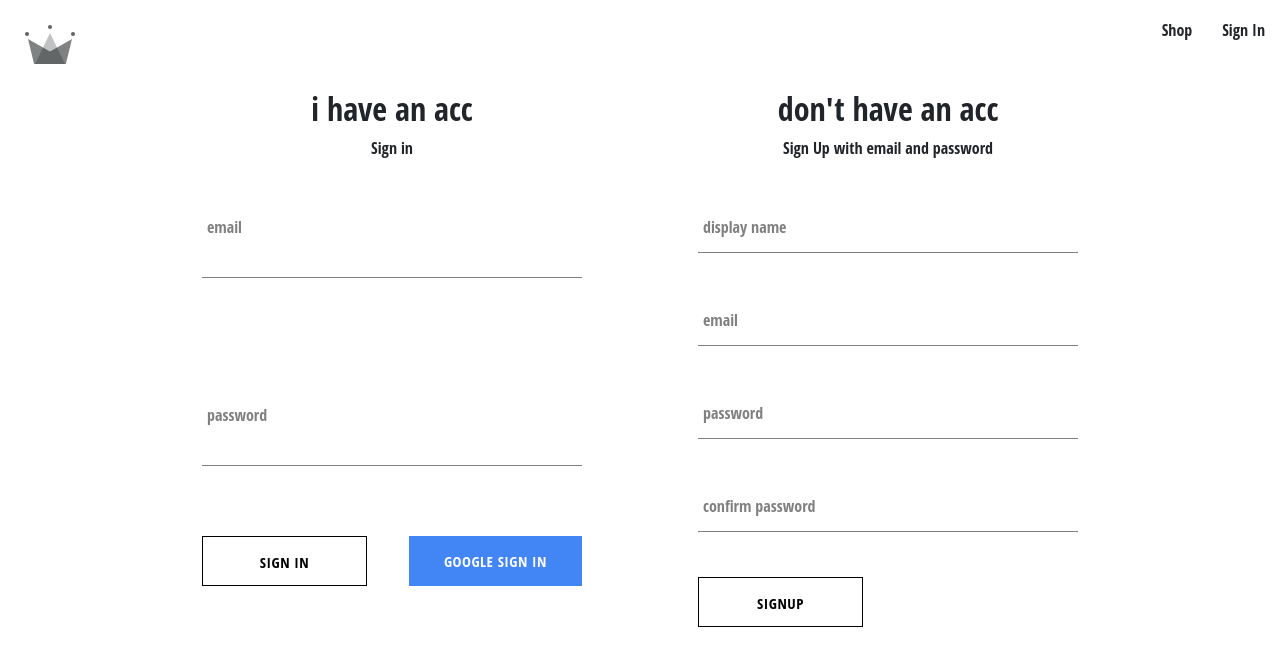
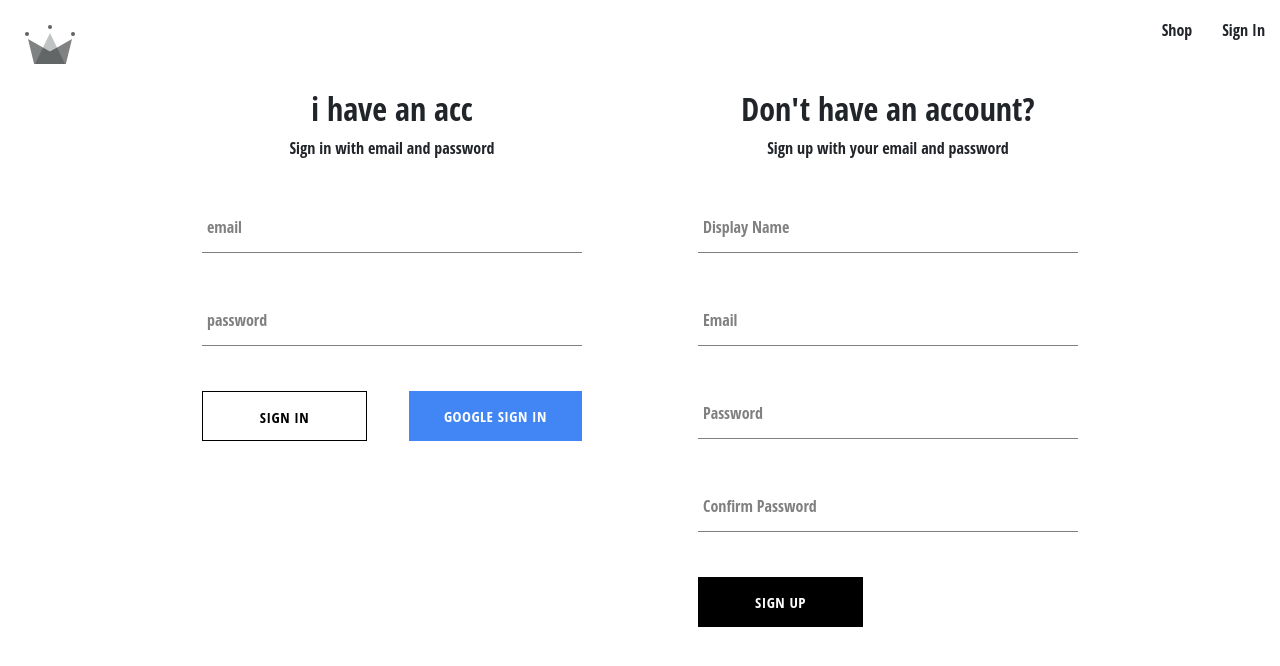
Before and after one commit to 3aly/crwn, a React (Create React App) app: page /auth in a window 1280 px wide. Shown: the top 666 px of the page. Built offline with nearby package versions, Linux system fonts and the light colour scheme.

Commit message:
useContext

```diff
--- a/src/App.js
+++ b/src/App.js
@@ -10,7 +10,7 @@ import {
 } from "react-router-dom";
 import Hats from "./pages/hats";
 import Nav from "./pages/navbar/nav.components";
-import Authpage from "./pages/sing-in-up/sign-in-up";
+import Authpage from "./pages/authpage/authpage.jsx";
 
 function App() {
   return (
--- /dev/null
+++ b/src/compnents/sign-in/sign-in.component.jsx
@@ -0,0 +1,84 @@
+import React, { useContext } from "react";
+import { useState } from "react";
+import { createAuthUserWithEmailAndPassword } from "../../utils/firebase/firebase.utils";
+import { createUserDocumnetFromAuth } from "../../utils/firebase/firebase.utils";
+import { FormInput } from "../form-input/form-input.component";
+import { Button } from "../button/button.component";
+import {
+  signInWithGooglePopup,
+  signinAuthUserWithEmailAndPassword,
+} from "../../utils/firebase/firebase.utils";
+import { UserContext } from "../../context/user.context";
+import "./singin.styles.scss";
+const defultFormField = {
+  email: "",
+  password: "",
+};
+const SignIn = () => {
+  const [formFields, setFormFields] = useState(defultFormField);
+  const { email, password } = formFields;
+
+  const { setCurrentUser } = useContext(UserContext);
+  const resetFormField = () => {
+    setFormFields(defultFormField);
+  };
+  const handelChange = (e) => {
+    const { name, value } = e.target;
+    setFormFields({ ...formFields, [name]: value });
+  };
+  const handleSubmit = async (event) => {
+    event.preventDefault();
+
+    try {
+      const { user } = await signinAuthUserWithEmailAndPassword(
+        email,
+        password
+      );
+      setCurrentUser(user);
+      resetFormField();
+    } catch (error) {
+      console.log("error ");
+    }
+  };
+
+  const signInWithGoogle = async () => {
+    const { user } = await signInWithGooglePopup();
+    await createUserDocumnetFromAuth(user);
+  };
+
+  return (
+    <div className="sign-up-container">
+      <h2>i have an acc</h2>
+      <span>Sign in with email and password</span>
+      <form onSubmit={handleSubmit}>
+        <FormInput
+          type="email"
+          onChange={handelChange}
+          name="email"
+          value={email}
+          label={"email"}
+        />
+        <FormInput
+          type="password"
+          onChange={handelChange}
+          name="password"
+          value={password}
+          label={"password"}
+        />
+        <div className="buttons-container">
+          <Button type="submit" buttonType={"inverted"}>
+            Sign in
+          </Button>
+          <Button
+            type="button"
+            buttonType={"google"}
+            onClick={signInWithGoogle}
+          >
+            Google Sign in
+          </Button>
+        </div>
+      </form>
+    </div>
+  );
+};
+export default SignIn;
--- a/src/compnents/sign-up/sign-up.component.jsx
+++ b/src/compnents/sign-up/sign-up.component.jsx
@@ -1,10 +1,10 @@
 import React from "react";
-import { useState } from "react";
+import { useState, useContext } from "react";
 import { createAuthUserWithEmailAndPassword } from "../../utils/firebase/firebase.utils";
 import { createUserDocumnetFromAuth } from "../../utils/firebase/firebase.utils";
 import { FormInput } from "../form-input/form-input.component";
 import { Button } from "../button/button.component";
-
+import { UserContext } from "../../context/user.context";
 import "./singup.styles.scss";
 const defultFormField = {
   displayName: "",
@@ -12,20 +12,23 @@ const defultFormField = {
   password: "",
   confirmPassword: "",
 };
+
 export default function SignUp() {
   const [formFields, setFormFields] = useState(defultFormField);
   const { displayName, email, password, confirmPassword } = formFields;
-  console.log(formFields);
-  const resetFormField = () => {
+  const { setCurrentUser } = useContext(UserContext);
+
+  const resetFormFields = () => {
     setFormFields(defultFormField);
   };
-  const handelChange = (e) => {
-    const { name, value } = e.target;
-    setFormFields({ ...formFields, [name]: value });
-  };
+
   const handleSubmit = async (event) => {
     event.preventDefault();
-    if (password !== confirmPassword) return;
+
+    if (password !== confirmPassword) {
+      alert("passwords do not match");
+      return;
+    }
 
     try {
       const { user } = await createAuthUserWithEmailAndPassword(
@@ -34,52 +37,64 @@ export default function SignUp() {
       );
 
       await createUserDocumnetFromAuth(user, { displayName });
-      resetFormField();
+      resetFormFields();
+      setCurrentUser(user);
     } catch (error) {
       if (error.code === "auth/email-already-in-use") {
-        alert("Email already in User");
+        alert("Cannot create user, email already in use");
       } else {
-        console.log(error);
+        console.log("user creation encountered an error", error);
       }
     }
   };
+
+  const handleChange = (event) => {
+    const { name, value } = event.target;
+
+    setFormFields({ ...formFields, [name]: value });
+  };
+
   return (
     <div className="sign-up-container">
-      <h2>don't have an acc</h2>
-      <span>Sign Up with email and password</span>
+      <h2>Don't have an account?</h2>
+      <span>Sign up with your email and password</span>
       <form onSubmit={handleSubmit}>
         <FormInput
-          label={"display name"}
+          label="Display Name"
           type="text"
-          onChange={handelChange}
+          required
+          onChange={handleChange}
           name="displayName"
           value={displayName}
         />
+
         <FormInput
+          label="Email"
           type="email"
-          onChange={handelChange}
+          required
+          onChange={handleChange}
           name="email"
           value={email}
-          label={"email"}
-        />
-        <FormInput
-          type="password"
-          onChange={handelChange}
-          name="password"
-          value={password}
-          label={"password"}
         />
 
         <FormInput
+          label="Password"
           type="password"
-          onChange={handelChange}
+          required
+          onChange={handleChange}
+          name="password"
+          value={password}
+        />
+
+        <FormInput
+          label="Confirm Password"
+          type="password"
+          required
+          onChange={handleChange}
           name="confirmPassword"
           value={confirmPassword}
-          label={"confirm password"}
         />
-        <Button type="submit" buttonType={"inverted"}>
-          SignUp
-        </Button>
+        <Button type="submit">Sign Up</Button>
       </form>
     </div>
   );
--- /dev/null
+++ b/src/context/user.context.jsx
@@ -0,0 +1,13 @@
+import { createContext, useState } from "react";
+
+export const UserContext = createContext({
+  currentUser: null,
+  setCurrentUser: () => null,
+});
+
+export const UserProvider = ({ children }) => {
+  const [currentUser, setCurrentUser] = useState(null);
+  const value = { currentUser, setCurrentUser };
+
+  return <UserContext.Provider value={value}>{children}</UserContext.Provider>;
+};
--- a/src/index.js
+++ b/src/index.js
@@ -4,12 +4,15 @@ import "./index.scss";
 import App from "./App";
 import reportWebVitals from "./reportWebVitals";
 import { BrowserRouter } from "react-router-dom";
+import { UserProvider } from "./context/user.context";
 
 const root = ReactDOM.createRoot(document.getElementById("root"));
 root.render(
   <React.StrictMode>
     <BrowserRouter>
-      <App />
+      <UserProvider>
+        <App />
+      </UserProvider>
     </BrowserRouter>
   </React.StrictMode>
 );
--- a/src/pages/sing-in-up/sign-in-up.jsx
+++ b/src/pages/authpage/authpage.jsx
@@ -1,12 +1,16 @@
 import React from "react";
-import SignIN from "../sign-in/signin.component";
+import SignIn from "../../compnents/sign-in/sign-in.component";
 import SignUp from "../../compnents/sign-up/sign-up.component";
 import "./authpage.style.scss";
+import {
+  createUserDocumnetFromAuth,
+  signInWithGooglePopup,
+} from "../../utils/firebase/firebase.utils";
 
 export default function Authpage() {
   return (
     <div className="container">
-      <SignIN />
+      <SignIn />
       <SignUp />
     </div>
   );
--- a/src/pages/navbar/nav.components.jsx
+++ b/src/pages/navbar/nav.components.jsx
@@ -1,10 +1,20 @@
 import React from "react";
 import { Outlet, Link } from "react-router-dom";
-import { Fragment } from "react";
+import { Fragment, useContext } from "react";
 import "./navbar.styles.scss";
 import { ReactComponent as Crwnlogo } from "../../assets/crown.svg";
+import { UserContext } from "../../context/user.context";
+import { signOutUser } from "../../utils/firebase/firebase.utils.js";
+export default function Nav() {
+  const { currentUser, setCurrentUser } = useContext(UserContext);
 
-export default function Nav() {
+  const singOutHandler = async () => {
+    const res = await signOutUser();
+    setCurrentUser(null);
+
+    console.log(res);
+  };
+
   return (
     <Fragment>
       <div className="navigation">
@@ -16,9 +26,15 @@ export default function Nav() {
           <Link className="nav-link" to="/shop">
             Shop
           </Link>
-          <Link className="nav-link" to="/auth">
-            Sign In
-          </Link>
+          {currentUser ? (
+            <span className="nav-link" onClick={singOutHandler}>
+              Sign out
+            </span>
+          ) : (
+            <Link className="nav-link" to="/auth">
+              Sign In
+            </Link>
+          )}
         </div>
       </div>
       <Outlet />
--- a/src/pages/sign-in/signin.component.jsx
+++ /dev/null
@@ -1,83 +0,0 @@
-import React from "react";
-import { getRedirectResult } from "firebase/auth";
-import { useEffect } from "react";
-import { useState } from "react";
-import {
-  auth,
-  signInWithGooglePopup,
-  signInWithGoogleRedirect,
-  signinAuthUserWithEmailAndPassword,
-} from "../../utils/firebase/firebase.utils";
-import { createUserDocumnetFromAuth } from "../../utils/firebase/firebase.utils.js";
-import { Button } from "../../compnents/button/button.component";
-import { FormInput } from "../../compnents/form-input/form-input.component";
-import "./singup.styles.scss";
-
-const defultFormField = {
-  displayName: "",
-  email: "",
-  password: "",
-  confirmPassword: "",
-};
-
-const SignIn = () => {
-  const [formFields, setFormFields] = useState(defultFormField);
-  const { displayName, email, password, confirmPassword } = formFields;
-  console.log(formFields);
-  const resetFormField = () => {
-    setFormFields(defultFormField);
-  };
-  const handelChange = (e) => {
-    const { name, value } = e.target;
-    setFormFields({ ...formFields, [name]: value });
-  };
-  useEffect(() => {
-    (async () => {
-      const response = await getRedirectResult(auth);
-      if (response) {
-        const userDocRef = await createUserDocumnetFromAuth(response.user);
-      }
-    })();
-  }, []);
-  const logGoogleuser = async () => {
-    // const { user } = await signInWithGooglePopup();
-    // console.log(userDocRef);
-
-    const { user } = await signInWithGooglePopup();
-    console.log(user);
-    const userDocRef = await createUserDocumnetFromAuth(user);
-  };
-
-  return (
-    <div className="sign-in-container">
-      <h2>i have an acc</h2>
-      <span>Sign in</span>
-      <FormInput
-        type="email"
-        onChange={handelChange}
-        name="email"
-        value={email}
-        label={"email"}
-      />
-      <FormInput
-        type="password"
-        onChange={handelChange}
-        name="password"
-        value={password}
-        label={"password"}
-      />
-      <div className="buttons-container">
-        <Button
-          buttonType={"inverted"}
-          onClick={signinAuthUserWithEmailAndPassword}
-        >
-          Sign in
-        </Button>
-        <Button onClick={logGoogleuser} buttonType={"google"} type="button">
-          google sign in
-        </Button>
-      </div>
-    </div>
-  );
-};
-export default SignIn;
--- a/src/utils/firebase/firebase.utils.js
+++ b/src/utils/firebase/firebase.utils.js
@@ -6,6 +6,7 @@ import {
   GoogleAuthProvider,
   createUserWithEmailAndPassword,
   signInWithEmailAndPassword,
+  signOut,
 } from "firebase/auth";
 
 import { getFirestore, doc, getDoc, setDoc } from "firebase/firestore";
@@ -80,3 +81,5 @@ export const createUserDocumnetFromAuth = async (
 
   return userDocRef;
 };
+
+export const signOutUser = async () => await signOut(auth);
```
Also changed, not shown: src/utils/firebase/forminput.jsx (deleted, +0 -10 lines), src/compnents/sign-in/singin.styles.scss (renamed from src/pages/sign-in/singup.styles.scss), src/pages/authpage/authpage.style.scss (renamed from src/pages/sing-in-up/authpage.style.scss).
